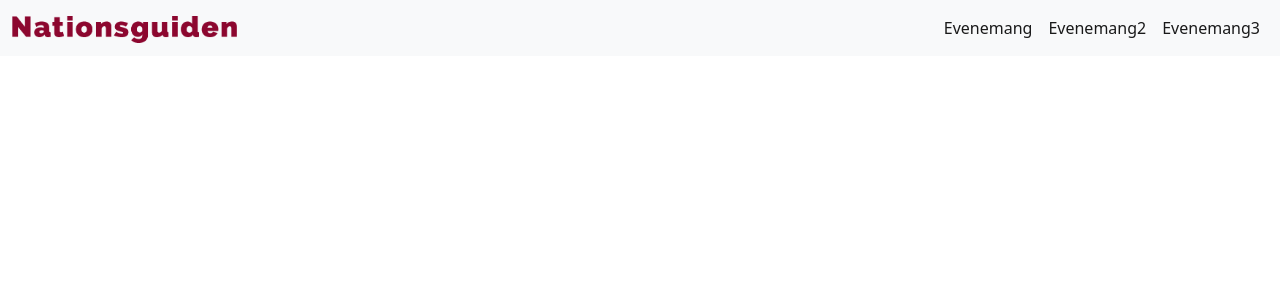
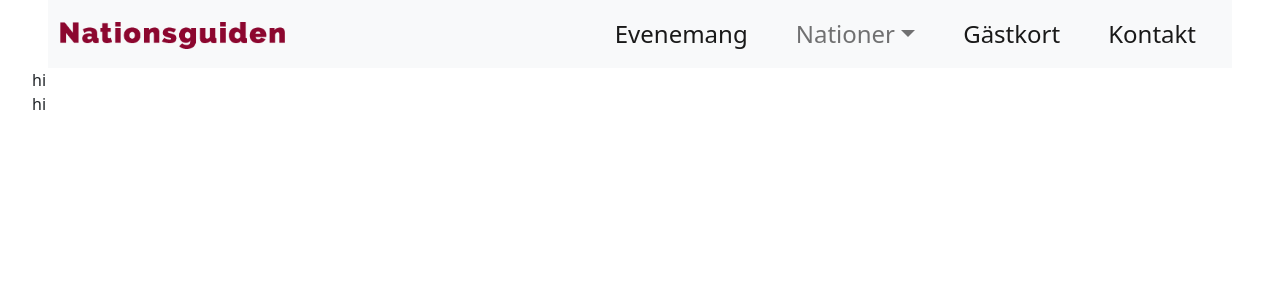
Before and after one commit to sebesjoberg/ReactCloneNg, a React (Create React App) app: page / in a window 1280 px wide. Shown: the top 300 px of the page. Built offline with nearby package versions, Linux system fonts and the light colour scheme.

Commit message:
navbarsemifin

```diff
--- a/src/components/Event.jsx
+++ b/src/components/Event.jsx
@@ -0,0 +1,9 @@
+import React, { Component } from "react";
+class Event extends Component {
+  state = this.props.event;
+  render() {
+    return <div className="">hi</div>;
+  }
+}
+
+export default Event;
--- a/src/components/Events.jsx
+++ b/src/components/Events.jsx
@@ -0,0 +1,45 @@
+import React, { Component } from "react";
+import Event from "./Event";
+class Events extends Component {
+  state = {
+    events: [
+      {
+        id: 16051,
+        title: "Frukost i Bakfickan på Stockholms Nation",
+        starttime: "2022-11-23T07:30:00",
+        endtime: "2022-11-23T10:00:00",
+        nation: "Stockholms Nation",
+        location: "Stockholms nation ",
+        link: "https://nationsguiden.se/?pid=5289&evid=271928",
+        description:
+          "Varje vardag serverar vi på Stockholms nation en god och mysig frukost. Vi erbjuder en frukostbuffé som innehåller såväl hembakat bröd med ett brett utbud av pålägg som yoghurt med hemgjord müsli och färska bär. Vi har laktos- och glutenfria alternativ. Det är helt enkelt den perfekta starten på dagen och ett bra ställe att träffa seminariegruppen eller dina vänner innan dagens föreläsningar börjar.PRIS: 50 kronor (buffé)",
+        logo: "https://i.imgur.com/ysSnuRl.png",
+      },
+      {
+        id: 16052,
+        title: "Frukost i Majs Café",
+        starttime: "2022-11-23T08:00:00",
+        endtime: "2022-11-23T10:00:00",
+        nation: "Norrlands Nation",
+        location: "Norrlands nation",
+        link: "https://nationsguiden.se/?pid=5289&evid=251030",
+        description:
+          "Varje vardagsmorgon dukar Norrlands nations cafévärdar upp en frukostbuffé med kaffe, te, juice, fil, yoghurt, ägg och en massa gott pålägg! Veganska och glutenfria alternativ finns.Missa inte heller vår lunchservering mellan 12.00-14.00 eller vårt lördagsfika på lördagar mellan 12.00-15.00. Varje vardag har vi även öppet för eftermiddagsfika, där ni kan köpa godsaker från vår kakkyl!",
+        logo: "https://i.imgur.com/WZleKCd.png",
+      },
+    ],
+  };
+  render() {
+    return (
+      <div>
+        <ul>
+          {this.state.events.map((event) => (
+            <Event key={event.id} event={event} />
+          ))}
+        </ul>
+      </div>
+    );
+  }
+}
+
+export default Events;
--- a/src/components/NavBar.jsx
+++ b/src/components/NavBar.jsx
@@ -1,10 +1,26 @@
 import React, { Component } from "react";
 import logo from "../assets/images/logo.png";
 class NavBar extends Component {
-  state = {};
+  state = {
+    nations: [
+      "Stockholms nation",
+      "Uplands nation",
+      "Gästrike-Hälsinge nation",
+      "Östgöta nation",
+      "Västgöta nation",
+      "Södermanlands-Nerikes nation",
+      "Västmanlands-Dala nation",
+      "Smålands nation",
+      "Göteborgs nation",
+      "Kalmar nation",
+      "Värmlands nation",
+      "Norrlands nation",
+      "Gotlands nation",
+    ],
+  };
   render() {
     return (
-      <nav className="navbar navbar-expand-lg bg-light ml-auto">
+      <nav className="navbar navbar-expand-lg bg-light ml-auto mx-5">
         <div className="container-fluid">
           <a className="navbar-brand" href="/#">
             <img src={logo} alt="Nationsguiden" width={225} />
@@ -20,21 +36,48 @@ class NavBar extends Component {
           >
             <span className="navbar-toggler-icon"></span>
           </button>
-          <div className="collapse navbar-collapse" id="navbarSupportedContent">
+          <div
+            className="collapse navbar-collapse fs-4"
+            id="navbarSupportedContent"
+          >
             <ul className="nav navbar-nav ms-auto mb-2 mb-lg-0 ">
-              <li className="nav-item">
+              <li className="nav-item px-3">
                 <a className="nav-link active" aria-current="page" href="/#">
                   Evenemang
                 </a>
               </li>
-              <li className="nav-item">
+              <li className="nav-item dropdown px-3">
+                <a
+                  className="nav-link dropdown-toggle"
+                  href="/#"
+                  role="button"
+                  data-bs-toggle="dropdown"
+                  aria-expanded="false"
+                >
+                  Nationer
+                </a>
+                <ul className="dropdown-menu">
+                  {this.state.nations.map((nation) => (
+                    <li key={nation}>
+                      <a
+                        className="dropdown-item"
+                        href={"/nation?nation=" + nation}
+                      >
+                        {nation}
+                      </a>
+                    </li>
+                  ))}
+                </ul>
+              </li>
+
+              <li className="nav-item px-3">
                 <a className="nav-link active" aria-current="page" href="/#">
-                  Evenemang2
+                  Gästkort
                 </a>
               </li>
-              <li className="nav-item">
+              <li className="nav-item px-3">
                 <a className="nav-link active" aria-current="page" href="/#">
-                  Evenemang3
+                  Kontakt
                 </a>
               </li>
             </ul>
--- a/src/pages/EventPage.jsx
+++ b/src/pages/EventPage.jsx
@@ -1,11 +1,13 @@
 import React, { Component } from "react";
 import NavBar from "../components/NavBar";
+import Events from "../components/Events";
 class EventPage extends Component {
   state = {};
   render() {
     return (
       <div>
         <NavBar />
+        <Events />
       </div>
     );
   }
```
